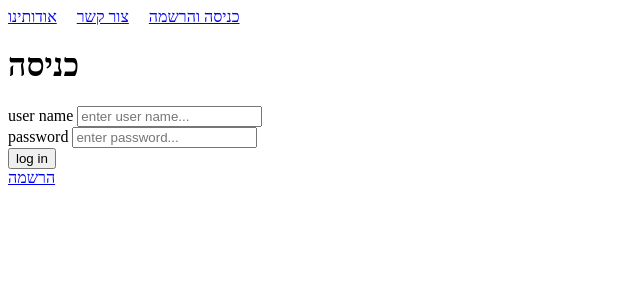
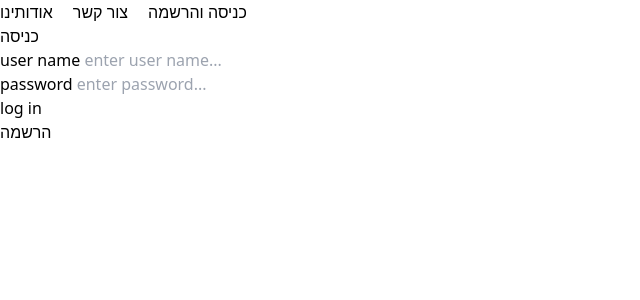
Before and after one commit to rachel480/Final_Project_Full_Stack, a React (Create React App) app in the folder frontend/: page /login in a window 1280 px wide. Shown: the top 300 px of the page, without its empty margins (0-640 px from the left). Built offline with nearby package versions, Linux system fonts and the light colour scheme.

Commit message:
add basic instull for initial design

```diff
--- /dev/null
+++ b/frontend/postcss.config.js
@@ -0,0 +1,6 @@
+module.exports = {
+  plugins: {
+    tailwindcss: {},
+    autoprefixer: {},
+  },
+}
--- a/frontend/src/App.css
+++ b/frontend/src/App.css
@@ -0,0 +1,3 @@
+@tailwind base;
+@tailwind components;
+@tailwind utilities;
--- a/frontend/src/features/category/challengeSection/challengeSection.js
+++ b/frontend/src/features/category/challengeSection/challengeSection.js
@@ -69,7 +69,7 @@ const ChallengeSection = () => {
     //updates the questions
     setQuestions(questionsWithAnswers)
 
-  }, [challnge,userProgress,isNewAttempt])
+  }, [challnge,userProgress,isNewAttempt,navigate])
 
   const handleNext = () => {
     if (currentIndex < questions.length - 1)
--- /dev/null
+++ b/frontend/tailwind.config.js
@@ -0,0 +1,10 @@
+/** @type {import('tailwindcss').Config} */
+module.exports = {
+  content: [
+    "./src/**/*.{js,jsx,ts,tsx}",
+  ],
+  theme: {
+    extend: {},
+  },
+  plugins: [],
+}
```
Also changed, not shown: frontend/package.json (+9 -0 lines), 1 other file (tests, documents, lock files or other folders).
